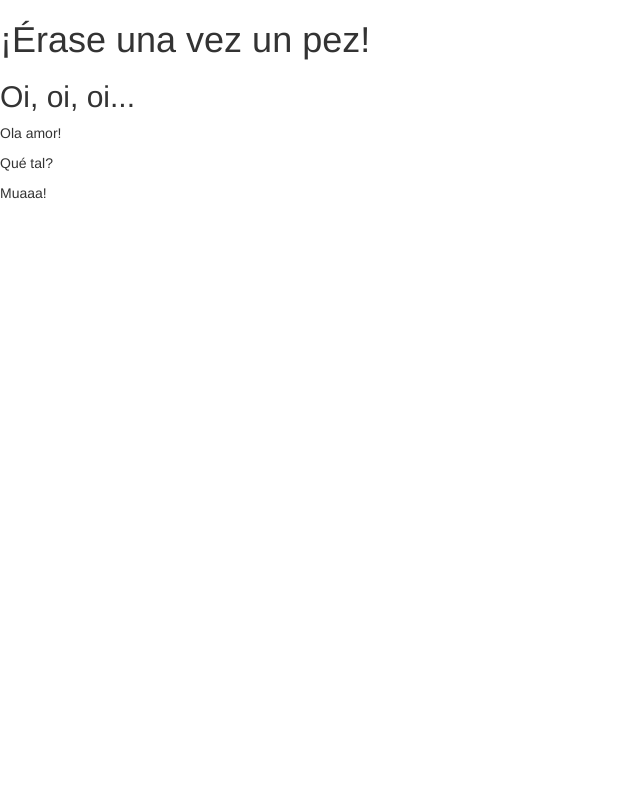
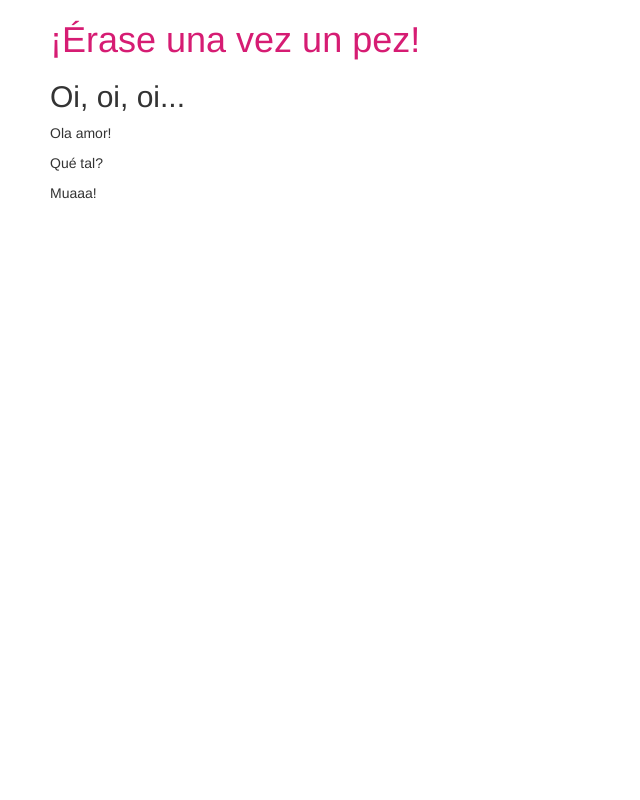
Before and after one commit to SantiagoPajon/my-first-blog, a Django app: page / in a window 1280 px wide. Shown: the whole page, without its empty margins (0-640 px from the left). Run offline with Django 3.2, Linux system fonts and the light colour scheme; data that the repository does not hold is empty; some libraries are stand-ins or nearby versions.

Commit message:
Añadidos css estilos

```diff
--- a/blog/static/css/blog.css
+++ b/blog/static/css/blog.css
@@ -1,3 +1,14 @@
+h1 {
+  color: #D61C73;
+  padding-left: 0px;
+}
+
 h1 a {
   color: #D61C73;
+  padding-left: 10px;
+  font-family: 'Lobster';
 }
+
+body {
+  padding-left: 50px;
+}
--- a/blog/templates/blog/post_list.html
+++ b/blog/templates/blog/post_list.html
@@ -4,13 +4,16 @@
         <link rel="stylesheet" href="//maxcdn.bootstrapcdn.com/bootstrap/3.2.0/css/bootstrap.min.css">
         <link rel="stylesheet" href="//maxcdn.bootstrapcdn.com/bootstrap/3.2.0/css/bootstrap-theme.min.css">
         <link rel="stylesheet" href="{% static 'css/blog.css' %}">
+         <link href="https://fonts.googleapis.com/css?family=Lobster&subset=latin,latin-ext" rel="stylesheet" type="text/css">
         <title>
             Santi <3 Verónica
         </title>
     </head>
+    <div>
     <h1>
         ¡Érase una vez un pez!
     </h1>
+    </div>
     <h2>
         Oi, oi, oi...
     </h2>
```
